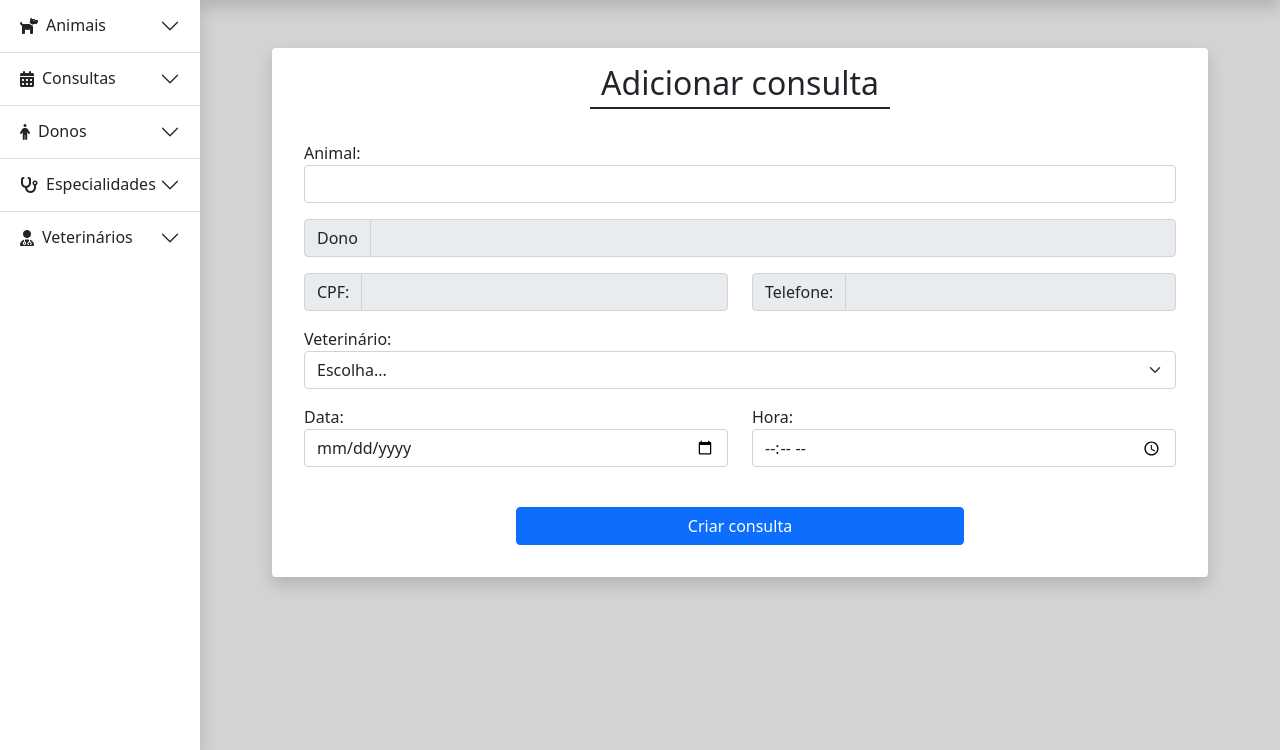
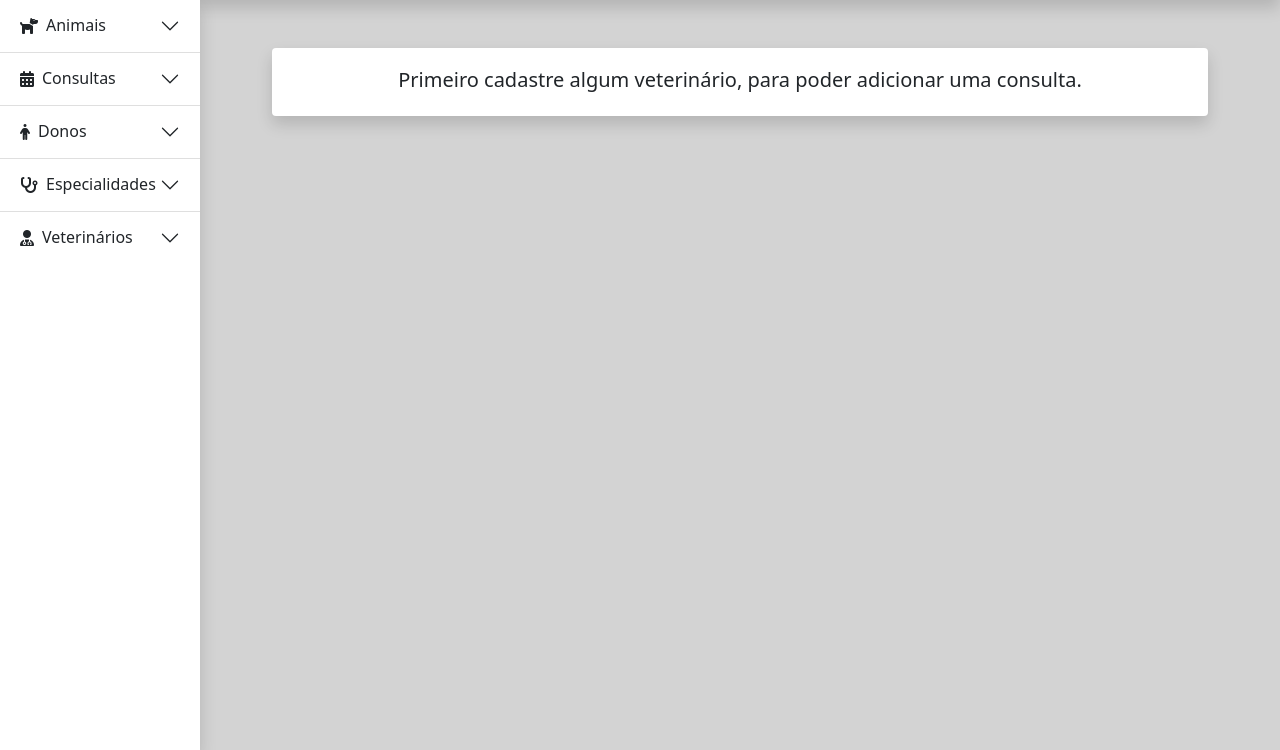
Before and after one commit to eliezer-chaves/VetService, a PHP site: page /view/pages/add_consulta.php in a window 1280 px wide. Shown: the part 50-800 px from the top of the page. Run offline with PHP 8.4, Linux system fonts and the light colour scheme; data that the repository does not hold is empty; some libraries are stand-ins or nearby versions.

Commit message:
controller add consulta

```diff
--- a/controller/page_add_consultas.js
+++ b/controller/page_add_consultas.js
@@ -1,44 +1,67 @@
-data_consulta.min = new Date().toISOString().split("T")[0]
+data_consulta.min = new Date().toISOString().split("T")[0];
 
-var inputNomeAnimal = $("#input_animal")
-var inputCodigoAnimal = $("#input_animal_codigo")
-var inputNomeDono = $("#input_dono")
-var inputCodigoDono = $("#dono_codigo")
-var inputCPFDono = $("#dono_cpf")
-var inputTelefoneDono = $("#dono_telefone")
-var dropdownVeterinario = $("#veterinario_opcao")
-var inputCodigoVeterinario = $("#veterinario_codigo")
-var inputDataConsulta = $("#data_consulta")
-var inputHoraConsulta = $("#hora_consulta")
-var inputDataConsultaModal = $("#dataModal")
-var inputHoraConsultaModal = $("#horaModal")
-var inputNomeAnimalModal = $("#animalNomeModal")
-var inputNomeDonoModal = $("#donoNomeModal")
-var inputVeterinarioModal = $("#veterinarioModal")
-var buttonCadastrar = $("#cadastrar")
-var urlCRUDVeterinario = "../../model/crud_veterinario.php"
-var urlCRUDConsulta = "../../model/crud_consulta.php"
-var modalConsultaCadastrada = $("#modalConsultaCadastrada")
-var modalAviso = $("#modalAviso")
-var modalExists = $("#modalExists")
+var inputNomeAnimal = $("#input_animal");
+var inputCodigoAnimal = $("#input_animal_codigo");
+var inputNomeDono = $("#input_dono");
+var inputCodigoDono = $("#dono_codigo");
+var inputCPFDono = $("#dono_cpf");
+var inputTelefoneDono = $("#dono_telefone");
+var dropdownVeterinario = $("#veterinario_opcao");
+var inputCodigoVeterinario = $("#veterinario_codigo");
+var inputDataConsulta = $("#data_consulta");
+var inputHoraConsulta = $("#hora_consulta");
+var inputDataConsultaModal = $("#dataModal");
+var inputHoraConsultaModal = $("#horaModal");
+var inputNomeAnimalModal = $("#animalNomeModal");
+var inputNomeDonoModal = $("#donoNomeModal");
+var inputVeterinarioModal = $("#veterinarioModal");
+var buttonCadastrar = $("#cadastrar");
+const urlCRUDVeterinario = "../../model/crud_veterinario.php";
+const urlCRUDConsulta = "../../model/crud_consulta.php";
+const urlCRUDAnimal = "../../model/crud_animal.php";
+var modalConsultaCadastrada = $("#modalConsultaCadastrada");
+var modalAviso = $("#modalAviso");
+var modalExists = $("#modalExists");
 
 function clearFilds() {
-  inputNomeAnimal.val("")
-  inputCodigoAnimal.val("")
-  inputNomeDono.val("")
-  inputCodigoDono.val("")
-  inputCPFDono.val("")
-  inputTelefoneDono.val("")
-  dropdownVeterinario.val("")
-  inputCodigoVeterinario.val("")
-  inputDataConsulta.val("")
-  inputHoraConsulta.val("")
-  inputDataConsultaModal.val("")
-  inputHoraConsultaModal.val("")
-  inputNomeAnimalModal.val("")
-  inputNomeDonoModal.val("")
-  inputVeterinarioModal.val("")
+  inputNomeAnimal.val("");
+  inputCodigoAnimal.val("");
+  inputNomeDono.val("");
+  inputCodigoDono.val("");
+  inputCPFDono.val("");
+  inputTelefoneDono.val("");
+  dropdownVeterinario.val("");
+  inputCodigoVeterinario.val("");
+  inputDataConsulta.val("");
+  inputHoraConsulta.val("");
+  inputDataConsultaModal.val("");
+  inputHoraConsultaModal.val("");
+  inputNomeAnimalModal.val("");
+  inputNomeDonoModal.val("");
+  inputVeterinarioModal.val("");
+  $("#veterinario_especialidade").val("");
+
 }
+
+$(document).ready(function () {
+  $.ajax({
+    method: "POST",
+    url: urlCRUDAnimal,
+    data: {
+      operation: "load_page",
+    },
+  }).done(function (resposta) {
+    var obj = $.parseJSON(resposta);
+    if (obj.status == "vazio") {
+      $("#content").hide();
+      $("#semVeterinario").hide();
+    } else {
+      $("#content").show();
+      $("#semAnimal").hide();
+      $("#semVeterinario").hide();
+    }
+  });
+});
 
 $(document).ready(function () {
   $.ajax({
@@ -48,36 +71,46 @@ $(document).ready(function () {
       operation: "load_dropdown",
     },
   }).done(function (resposta) {
-    var obj = $.parseJSON(resposta)
-    novo_item = ""
+    var obj = $.parseJSON(resposta);
+    if (obj.status == "vazio") {
+      $("#content").hide();
+      $("#semVeterinario").show();
+
+      $("#semAnimal").hide();
+    } else {
+      novo_item = "";
       Object.keys(obj).forEach((item) => {
         novo_item +=
           '<option value="' +
           obj[item].veterinarioNome +
           '" id="' +
           obj[item].veterinarioCodigo +
-        '"><button>' +
+          '" name="'+obj[item].veterinarioEspecialidade+'"><button>' +
           obj[item].veterinarioNome +
-        "</button></option>"
-    })
-    $("#veterinario_opcao").append(novo_item)
+          "</button></option>";
+      });
+      $("#veterinario_opcao").append(novo_item);
+      dropdownVeterinario.change(function () {
+        var value = $("#veterinario_opcao :selected").attr("id");
+        inputCodigoVeterinario.val(value);
+        var especialidade = $("#veterinario_opcao :selected").attr("name");
+        $("#veterinario_especialidade").val(especialidade)
 
-    dropdownVeterinario.change(function () {
-      var value = $("#veterinario_opcao :selected").attr("id")
-      inputCodigoVeterinario.val(value)
-    })
-  })
-})
+      });
+    }
+  });
+});
 
 buttonCadastrar.click(function () {
-  var animalCodigo = inputCodigoAnimal.val()
-  var donoCodigo = inputCodigoDono.val()
-  var veterinario_codigo = $("#veterinario_codigo").val()
-  var data = inputDataConsulta.val()
-  var hora = inputHoraConsulta.val()
-  var animalNome = inputNomeAnimal.val()
-  var dono = inputNomeDono.val()
-  var veterinario = $("#veterinario_opcao :selected").text()
+  var animalCodigo = inputCodigoAnimal.val();
+  var donoCodigo = inputCodigoDono.val();
+  var veterinario_codigo = $("#veterinario_codigo").val();
+  var data = inputDataConsulta.val();
+  var hora = inputHoraConsulta.val();
+  var animalNome = inputNomeAnimal.val();
+  var dono = inputNomeDono.val();
+  var veterinario = $("#veterinario_opcao :selected").text();
+  var especialidade = $("#veterinario_especialidade").val();
 
   $.ajax({
     method: "POST",
@@ -91,60 +124,62 @@ buttonCadastrar.click(function () {
       animalNome: animalNome,
       dono: dono,
       veterinario: veterinario,
+      especialidade: especialidade,
       operation: "create",
     },
   }).done(function (resposta) {
-    var obj = $.parseJSON(resposta)
+    var obj = $.parseJSON(resposta);
     if (obj.status == "cadastrado") {
-      var dia = obj.data.split("-")[0]
-      var mes = obj.data.split("-")[1]
-      var ano = obj.data.split("-")[2]
+      var dia = obj.data.split("-")[0];
+      var mes = obj.data.split("-")[1];
+      var ano = obj.data.split("-")[2];
 
       obj.data =
-        ("0" + ano).slice(-2) + "/" + ("0" + mes).slice(-2) + "/" + dia
+        ("0" + ano).slice(-2) + "/" + ("0" + mes).slice(-2) + "/" + dia;
 
-      modalConsultaCadastrada.modal("show")
-      inputDataConsultaModal.html(obj.data)
-      inputHoraConsultaModal.html(obj.hora)
-      inputNomeAnimalModal.html(obj.animal)
-      inputNomeDonoModal.html(obj.dono)
-      inputVeterinarioModal.html(obj.veterinario)
+      modalConsultaCadastrada.modal("show");
+      inputDataConsultaModal.html(obj.data);
+      inputHoraConsultaModal.html(obj.hora);
+      inputNomeAnimalModal.html(obj.animal);
+      inputNomeDonoModal.html(obj.dono);
+      inputVeterinarioModal.html(obj.veterinario);
+      $("#veterinarioEspecialidadeModal").html(obj.especialidade);
     }
     if (obj.status == "incomplete") {
-      modalAviso.modal("show")
+      modalAviso.modal("show");
     }
-  })
-})
+  });
+});
 
 $(document).on("click", "button", function (element) {
-  var id = element.currentTarget.id
+  var id = element.currentTarget.id;
   if (id == "btn-consulta-cadastrado-modal") {
-    modalConsultaCadastrada.modal("hide")
-    clearFilds()
+    modalConsultaCadastrada.modal("hide");
+    clearFilds();
   }
   if (id == "btn-aviso-modal") {
-    modalAviso.modal("hide")
+    modalAviso.modal("hide");
   }
   if (id == "btn-ok-modal-exists") {
-    modalExists.modal("hide")
+    modalExists.modal("hide");
   }
-})
+});
 
 $(document).ready(function () {
   inputNomeAnimal.keyup(function () {
-    let searchText = $(this).val()
+    let searchText = $(this).val();
     if (searchText != "") {
       $.ajax({
-        url: "../../model/crud_consulta.php",
+        url: urlCRUDConsulta,
         method: "POST",
         data: {
           query: searchText,
           operation: "read_animal_fk",
         },
       }).done(function (resposta) {
-        var obj = $.parseJSON(resposta)
-        var nova_linha = ""
-        $("#resultado").html("")
+        var obj = $.parseJSON(resposta);
+        var nova_linha = "";
+        $("#resultado").html("");
 
         Object.keys(obj).forEach((item) => {
           nova_linha +=
@@ -165,38 +200,38 @@ $(document).ready(function () {
             obj[item].animalNome +
             " - " +
             obj[item].donoNome +
-            "</button><span></span>"
-        })
-        var stringExemplo = nova_linha
-        var resultado = stringExemplo.split("<span></span>")
+            "</button><span></span>";
+        });
+        var stringExemplo = nova_linha;
+        var resultado = stringExemplo.split("<span></span>");
 
-        $("#resultado").append(resultado)
-      })
+        $("#resultado").append(resultado);
+      });
     } else {
-      $("#resultado").html("")
+      $("#resultado").html("");
     }
-  })
+  });
 
   $(document).on("click", "button", function (element) {
-    var id = element.currentTarget.id
+    var id = element.currentTarget.id;
 
-    var array = id.split("_")
+    var array = id.split("_");
 
     if (id.includes("donoCodigo")) {
-      $("#resultado").html("")
-      var telefone = array[0].replace("donoTelefone", "")
-      var cpf = array[1].replace("donoCPF", "")
-      var donoCodigo = array[2].replace("donoCodigo", "")
-      var donoNome = array[3].replace("donoNome", "")
-      var animalNome = array[4].replace("animalNome", "")
-      var animalCodigo = array[5].replace("animalCodigo", "")
+      $("#resultado").html("");
+      var telefone = array[0].replace("donoTelefone", "");
+      var cpf = array[1].replace("donoCPF", "");
+      var donoCodigo = array[2].replace("donoCodigo", "");
+      var donoNome = array[3].replace("donoNome", "");
+      var animalNome = array[4].replace("animalNome", "");
+      var animalCodigo = array[5].replace("animalCodigo", "");
 
-      inputNomeAnimal.val(animalNome)
-      inputCodigoAnimal.val(animalCodigo)
-      inputNomeDono.val(donoNome)
-      inputCodigoDono.val(donoCodigo)
-      inputCPFDono.val(cpf)
-      inputTelefoneDono.val(telefone)
+      inputNomeAnimal.val(animalNome);
+      inputCodigoAnimal.val(animalCodigo);
+      inputNomeDono.val(donoNome);
+      inputCodigoDono.val(donoCodigo);
+      inputCPFDono.val(cpf);
+      inputTelefoneDono.val(telefone);
     }
-  })
-})
+  });
+});
--- a/model/crud_consulta.php
+++ b/model/crud_consulta.php
@@ -23,9 +23,9 @@ if ($_POST["operation"] == "create") {
             $data = $_POST["data"];
             $hora = $_POST["hora"];
 
-            $sql = "insert into " . $table .
+            $sql = "INSERT INTO " . $table .
                 "(ANI_CODIGO, VET_CODIGO, CON_DATA, CON_HORA)" .
-                " values " .
+                " VALUES " .
                 "(:ANI_CODIGO, :VET_CODIGO, :CON_DATA, :CON_HORA);";
 
             $stmt = $conexao->prepare($sql);
@@ -35,7 +35,7 @@ if ($_POST["operation"] == "create") {
             $stmt->bindParam(':CON_HORA', $hora);
             $stmt->execute();
 
-            echo '{ "resultado": "Consulta cadastrada", "status": "cadastrado", "data": "' . $data . '", "hora": "' . $hora . '", "animal":"' . $_POST['animalNome'] . '", "dono" : "' . $_POST['dono'] . '", "veterinario":"' . $_POST['veterinario'] . '" }';
+            echo '{ "resultado": "Consulta cadastrada", "status": "cadastrado", "data": "' . $data . '", "hora": "' . $hora . '", "animal":"' . $_POST['animalNome'] . '", "dono" : "' . $_POST['dono'] . '", "veterinario":"' . $_POST['veterinario'] . '", "especialidade":"'.$_POST['especialidade'].'" }';
         } catch (Exception $e) {
             echo '{ "Exceção_capturada": "' . $e->getMessage() . '"}';
         }
--- a/model/crud_dono.php
+++ b/model/crud_dono.php
@@ -110,7 +110,7 @@ if ($_POST["operation"] == "create") {
 } else if ($_POST["operation"] == "read_dono_fk") {
     if (isset($_POST['query'])) {
         $inpText = $_POST['query'];
-        $sql = 'SELECT DON_NOME, DON_CODIGO, DON_CPF, DON_TELEFONE FROM ' . $table . ' WHERE DON_NOME LIKE :DON_NOME limit 5';
+        $sql = 'SELECT DON_NOME, DON_CODIGO, DON_CPF, DON_TELEFONE FROM ' . $table . ' WHERE DON_NOME LIKE :DON_NOME LIMIT 5';
 
         $stmt = $conexao->prepare($sql);
         $stmt->execute(['DON_NOME' => '%' . $inpText . '%']);
--- a/model/crud_veterinario.php
+++ b/model/crud_veterinario.php
@@ -91,7 +91,6 @@ if ($_POST["operation"] == "create") {
 
             $sql = "SELECT * FROM $table INNER JOIN $table_reference ON $table.ESP_CODIGO = $table_reference.ESP_CODIGO WHERE VET_CODIGO = $codigo;";
 
-            //$sql = "SELECT * FROM $table WHERE VET_CODIGO = $codigo;";
             $resultado = executarQuery($conexao, $sql);
             $veterinario = $resultado->fetch();
 
@@ -202,7 +201,9 @@ if ($_POST["operation"] == "create") {
     }
 } else if ($_POST["operation"] == "load_dropdown") {
     try {
-        $sql = "SELECT * FROM $table ORDER BY VET_NOME;";
+        $sql = "SELECT * FROM $table INNER JOIN $table_reference ON $table.ESP_CODIGO = $table_reference.ESP_CODIGO ORDER BY VET_NOME;";
+
+        //$sql = "SELECT * FROM $table ORDER BY VET_NOME;";
         $resultado = executarQuery($conexao, $sql);
 
         $veterinarios = [];
@@ -213,7 +214,8 @@ if ($_POST["operation"] == "create") {
                 'veterinarioNome' => $row['VET_NOME'],
                 'veterinarioCRMVUF' => $row['VET_CRMV_UF'],
                 'veterinarioTelefone' => $row['VET_TELEFONE'],
-                'veterinarioEspecialidade' => $row['VET_ESPECIALIDADE']
+                'veterinarioEspecialidadeCodigo' => $row['ESP_CODIGO'],
+                'veterinarioEspecialidade' => $row['ESP_NOME']
             ];
         }
         if (empty($veterinarios)) {
--- a/view/pages/add_consulta.php
+++ b/view/pages/add_consulta.php
@@ -37,19 +37,18 @@
       </div>
       <!-- Content -->
       <div class="container-fluid w-75">
-        <div class="bg-light mt-5 shadow p-3 mb-5 bg-body rounded">
+        <div class="bg-light mt-5 shadow p-3 mb-5 bg-body rounded" id="content">
           <div class="mb-3">
             <h2 class="text-center title">Adicionar consulta</h2>
           </div>
           <div class="p-3">
-
             <div class="row mb-3">
               <div class="form-group">
                 <label for="animal">Animal:</label>
                 <input type="text" id="input_animal" class="form-control" autocomplete="off" />
                 <div class="list-group shadow-lg" id="resultado" style="position: absolute;   z-index: 1;"></div>
               </div>
-              <div class="input-group mt-3 d-none">
+              <div class="input-group mt-3">
                 <span class="input-group-text">Animal Código:</span>
                 <input type="text" class="form-control" id="input_animal_codigo" disabled readonly />
               </div>
@@ -63,7 +62,7 @@
             </div>
 
             <div class="row mb-3">
-              <div class="col d-none">
+              <div class="col ">
                 <div class="input-group ">
                   <span class="input-group-text">Código:</span>
                   <input id="dono_codigo" type="text" class="form-control" disabled />
@@ -91,7 +90,12 @@
                   <option id="veterinario_opcao" selected>Escolha...</option>
                 </select>
 
-                <div class="input-group mt-3 d-none">
+                <div class="input-group mt-3 ">
+                  <span class="input-group-text">Especialidade:</span>
+                  <input id="veterinario_especialidade" type="text" class="form-control" disabled/>
+                </div>
+
+                <div class="input-group mt-3 ">
                   <span class="input-group-text">Código Veterinário:</span>
                   <input id="veterinario_codigo" type="text" class="form-control" disabled />
                 </div>
@@ -117,6 +121,7 @@
                 Criar consulta
               </button>
             </div>
+
             <!-- Modal Cadastrado -->
             <div id="modalConsultaCadastrada" class="modal fade" role="dialog">
               <div class="modal-dialog modal-dialog-centered">
@@ -131,6 +136,7 @@
                     <p>Animal: <b><span id="animalNomeModal"></span></b></p>
                     <p>Dono: <b><span id="donoNomeModal"></span></b></p>
                     <p>Veterinário: <b><span id="veterinarioModal"></span></b></p>
+                    <p>Especialidade: <b><span id="veterinarioEspecialidadeModal"></span></b></p>
                   </div>
                   <div class="modal-footer">
                     <button type="button" class="btn btn-primary " id="btn-consulta-cadastrado-modal" data-dismiss="modal">Ok</button>
@@ -138,6 +144,7 @@
                 </div>
               </div>
             </div>
+
             <!-- Modal Warning Campos Faltando -->
             <div id="modalAviso" class="modal fade" role="dialog">
               <div class="modal-dialog modal-dialog-centered">
@@ -156,6 +163,17 @@
             </div>
           </div>
         </div>
+
+        <div class="bg-light mt-5 shadow p-3 mb-5 bg-body rounded" id="semAnimal">
+          <div class="mt-1">
+            <h5 class="text-center">Primeiro cadastre algum animal, para poder adicionar uma consulta.</h5>
+          </div>
+        </div>
+        <div class="bg-light mt-5 shadow p-3 mb-5 bg-body rounded" id="semVeterinario">
+          <div class="mt-1">
+            <h5 class="text-center">Primeiro cadastre algum veterinário, para poder adicionar uma consulta.</h5>
+          </div>
+        </div>
       </div>
     </div>
     <!-- <?php include 'componentes/footer.html'; ?> -->
```
Also changed, not shown: controller/page_add_animais.js (+13 -6 lines), view/pages/add_animais.php (+9 -9 lines). Lines whose indentation alone changed are shown as unchanged.
